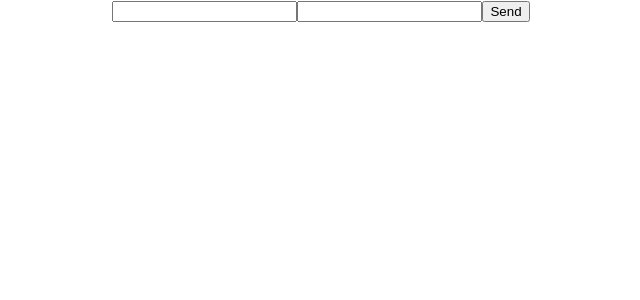
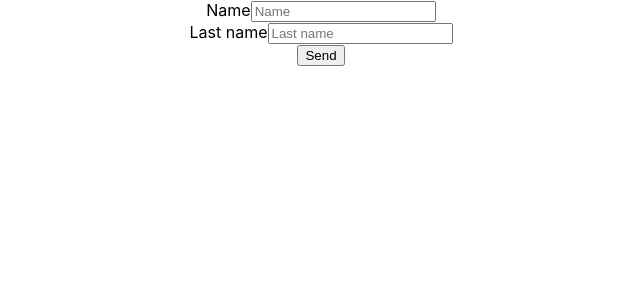
Before and after one commit to nitaicharan/Udemy-RRTFFS2, a React (Create React App) app: page / in a window 1280 px wide. Shown: the top 300 px of the page, without its empty margins (319-959 px from the left). Built offline with nearby package versions, Linux system fonts and the light colour scheme.

Commit message:
34. Validaciones de errores y componentes custom

```diff
--- /dev/null
+++ b/src/components/CustomInput.jsx
@@ -0,0 +1,16 @@
+import React, { Component } from 'react';
+
+export class CustomInput extends Component {
+    render() {
+        const { input, meta, title, ...props } = this.props;
+        return (
+            <div>
+                {title && <span>{title}</span>}
+                <input {...input} {...props} />
+                {meta.submitFailed && meta.error && <span>{meta.error}</span>}
+            </div>
+        )
+    }
+}
+
+export default CustomInput
--- a/src/components/UserForm.jsx
+++ b/src/components/UserForm.jsx
@@ -1,15 +1,28 @@
 import React, { Component } from 'react';
 import { Field, reduxForm } from "redux-form";
+import CustomInput from './CustomInput';
+
+const validate = values => {
+    let errors = {};
+    if (!values.name) {
+        errors.name = "Required filed"
+    }
+    if (!values.lastName) {
+        errors.lastName = "Required filed"
+    }
+
+    return errors;
+}
 
 class UserForm extends Component {
     render() {
-        const {handleSubmit} = this.props;
+        const { handleSubmit } = this.props;
 
         return (
             <form onSubmit={handleSubmit}>
-                <Field name="name" component="input"/>
-                <Field name="lastname" component="input"/>
-                <input type="submit" value="Send"/>
+                <Field name="name" component={CustomInput} placeholder="Name" title="Name" />
+                <Field name="lastName" component={CustomInput} placeholder="Last name" title="Last name" />
+                <input type="submit" value="Send" />
             </form>
         )
     }
@@ -17,4 +30,5 @@
 
 export default reduxForm({
     form: 'user',
+    validate,
 })(UserForm);
```
